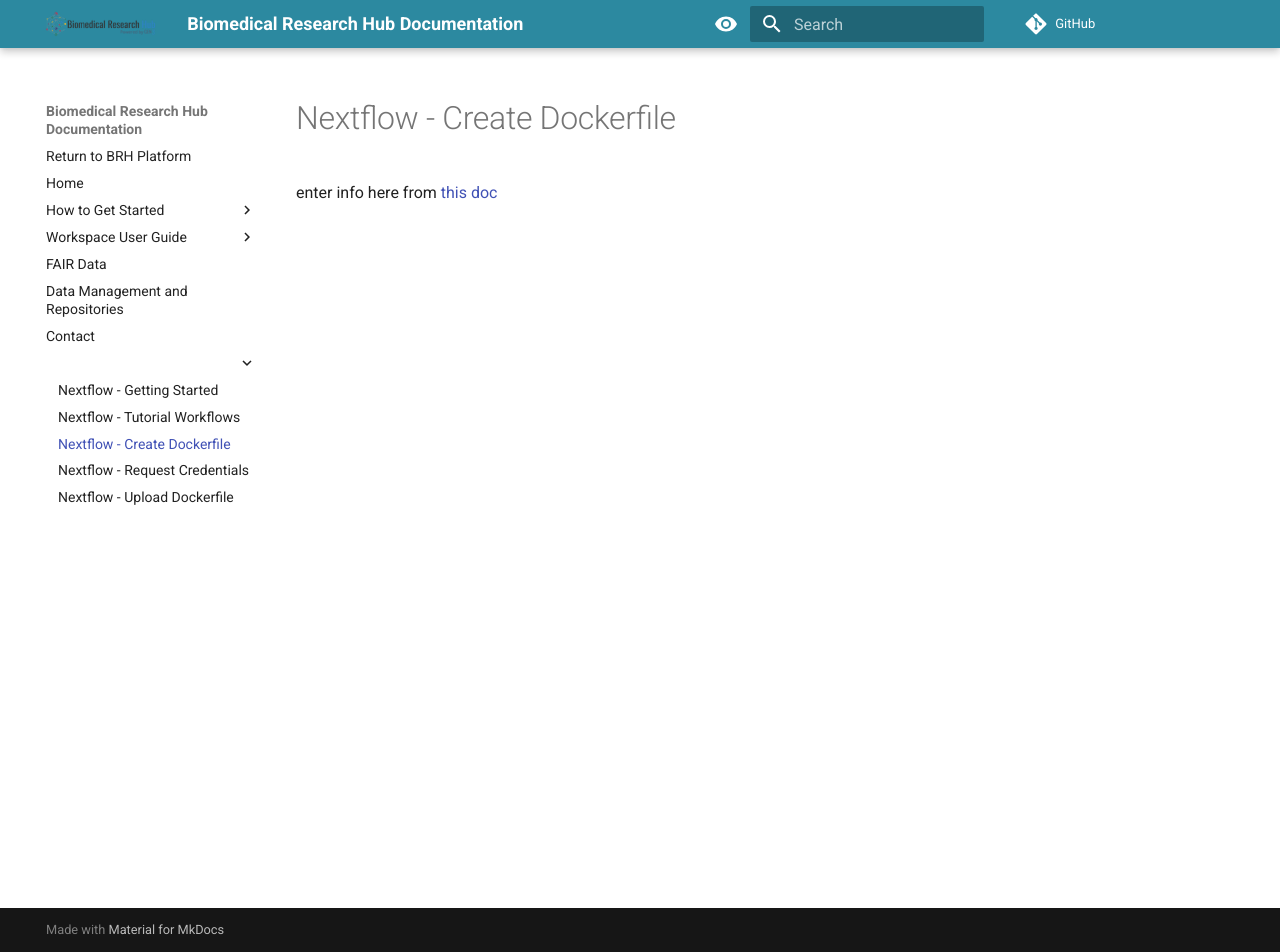
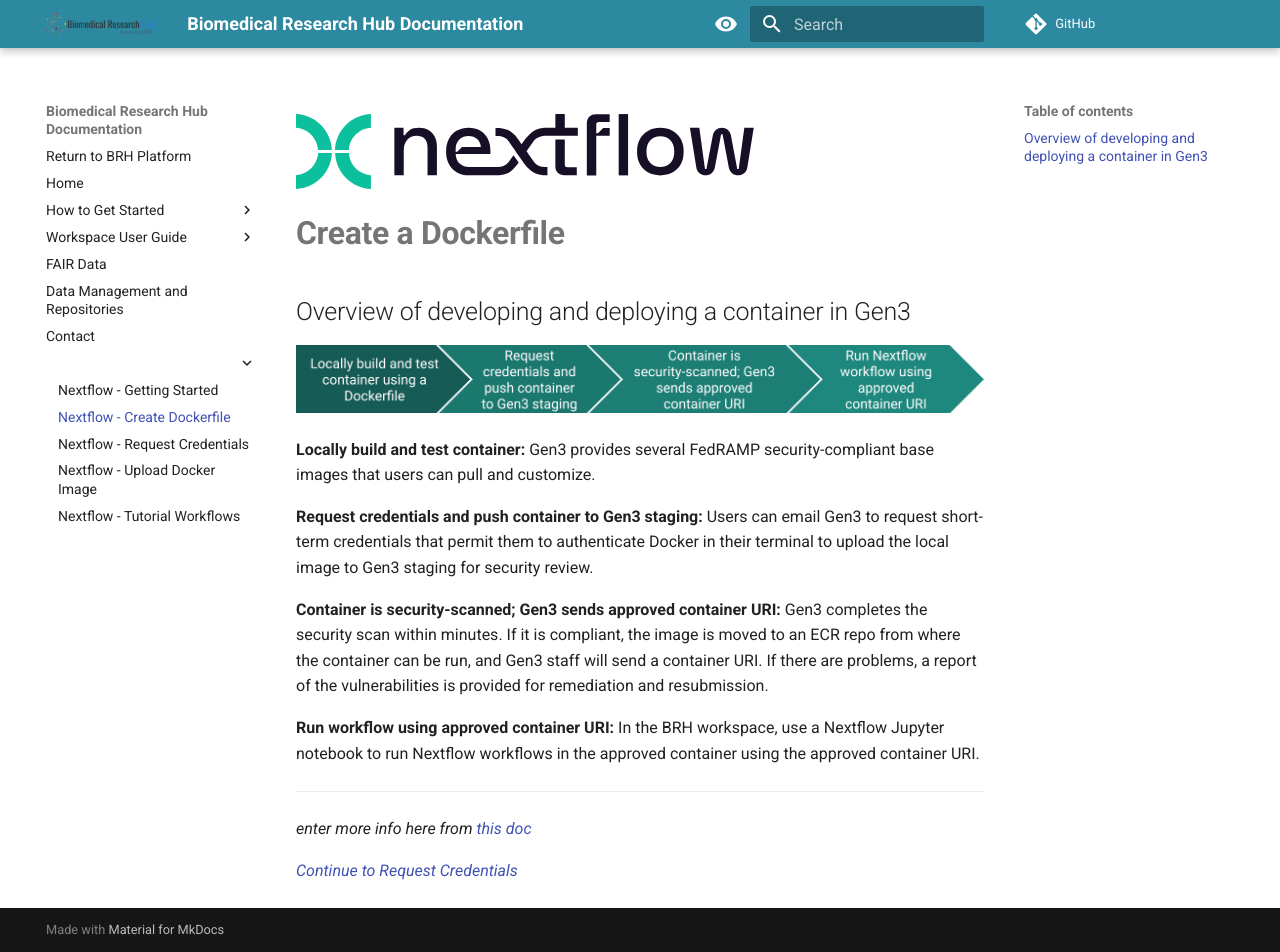
Before and after one commit to uc-cdis/BRH-documentation, an MkDocs documentation site: the page built from docs/nextflow-create-docker.md, in a window 1280 px wide and 952 px high. Built offline with MkDocs 1.6.1 and Material for MkDocs 9.7.7, drawn with Linux system fonts in a browser that asks for light colours; comment, search, counter and statistics services are not loaded.

Commit message:
update lots of files

```diff
--- a/docs/nextflow-create-docker.md
+++ b/docs/nextflow-create-docker.md
@@ -1 +1,24 @@
-enter info here from [this doc](https://docs.google.com/document/d/1v02oDuXjwmw7nV_KjpNik2rGsNPlNU87gqlg54WbLK8/edit?usp=sharing)
+[![Nextflow logo](img/nextflow.svg){: style="height:75px"}](https://www.nextflow.io/)
+
+# **Create a Dockerfile**
+
+## Overview of developing and deploying a container in Gen3
+
+![Overview of steps in developing a container and making it available for use in workflows](./img/container-development.png)
+
+**Locally build and test container:**
+Gen3 provides several FedRAMP security-compliant base images that users can pull and customize.
+
+**Request credentials and push container to Gen3 staging:**
+Users can email Gen3 to request short-term credentials that permit them to authenticate Docker in their terminal to upload the local image to Gen3 staging for security review.
+
+**Container is security-scanned; Gen3 sends approved container URI:**
+Gen3 completes the security scan within minutes. If it is compliant, the image is moved to an ECR repo from where the container can be run, and Gen3 staff will send a container URI. If there are problems, a report of the vulnerabilities is provided for remediation and resubmission.
+
+**Run workflow using approved container URI:**
+In the BRH workspace, use a Nextflow Jupyter notebook to run Nextflow workflows in the approved container using the approved container URI.
+
+---
+*enter more info here from [this doc](https://docs.google.com/document/d/1v02oDuXjwmw7nV_KjpNik2rGsNPlNU87gqlg54WbLK8/edit?usp=sharing)*
+
+[*Continue to Request Credentials*](./nextflow-request-creds.md)
--- a/mkdocs.yml
+++ b/mkdocs.yml
@@ -24,10 +24,10 @@
   - Contact: 12-contact.md
   - '':
     - Nextflow - Getting Started: nextflow-getting-started.md
-    - Nextflow - Tutorial Workflows: nextflow-tutorial-workflows.md
     - Nextflow - Create Dockerfile: nextflow-create-docker.md
     - Nextflow - Request Credentials: nextflow-request-creds.md
-    - Nextflow - Upload Dockerfile: nextflow-upload-docker.md
+    - Nextflow - Upload Docker Image: nextflow-upload-docker.md
+    - Nextflow - Tutorial Workflows: nextflow-tutorial-workflows.md
 
 theme:
   favicon: img/favicon.ico
```
Also changed, not shown: docs/nextflow-getting-started.md (+12 -4 lines), docs/nextflow-request-creds.md (+4 -0 lines), docs/nextflow-upload-docker.md (+3 -1 lines), docs/img/container-development.png (added).
